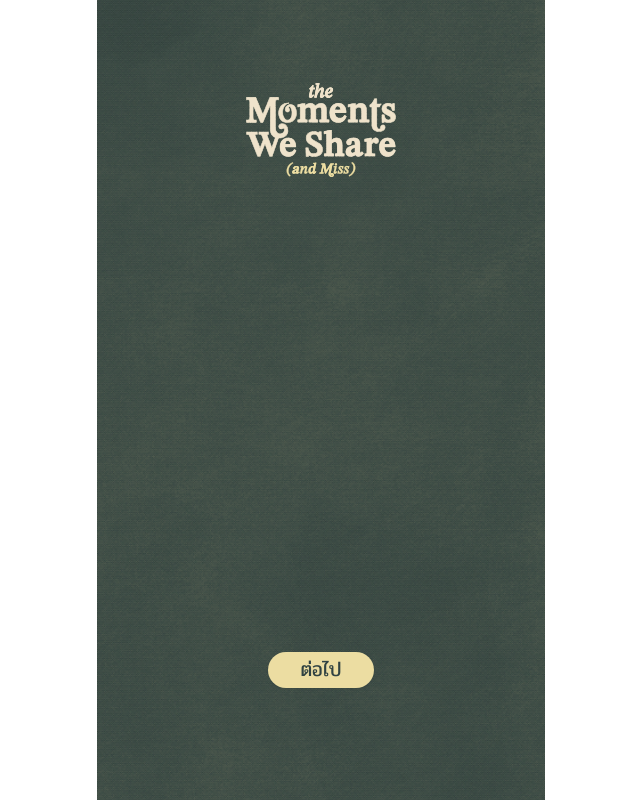
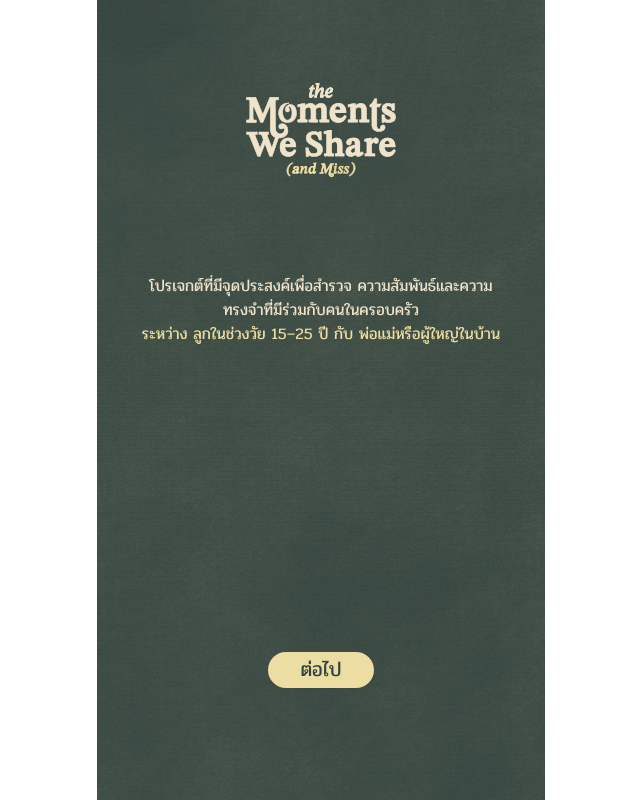
Before and after one commit to mekintown/moments-we-share-and-miss, a Next.js app: page /web-opening-1 in a window 1280 px wide. Shown: the whole page, without its empty margins (319-959 px from the left). Built offline with nearby package versions, Linux system fonts and the light colour scheme.

Commit message:
add-text-size

```diff
--- a/src/app/(0-web-openning)/web-opening-1/page.tsx
+++ b/src/app/(0-web-openning)/web-opening-1/page.tsx
@@ -1,3 +1,13 @@
 export default function Page() {
-  return <></>;
+  return (
+    <div className="text-center text-subheader">
+      <div className="text-main-cream">
+        โปรเจกต์ที่มีจุดประสงค์เพื่อสำรวจ
+        ความสัมพันธ์และความทรงจำที่มีร่วมกับคนในครอบครัว
+      </div>
+      <div className="text-main-yellow">
+        ระหว่าง ลูกในช่วงวัย 15–25 ปี กับ พ่อแม่หรือผู้ใหญ่ในบ้าน
+      </div>
+    </div>
+  );
 }
--- a/src/app/globals.css
+++ b/src/app/globals.css
@@ -5,6 +5,7 @@
 
 @theme inline {
   --color-main-yellow: var(--main-yellow);
+  --color-main-cream: var(--main-cream);
   --color-background: var(--background);
   --color-foreground: var(--foreground);
   --color-sidebar-ring: var(--sidebar-ring);
@@ -44,6 +45,7 @@
 
 :root {
   --main-yellow: rgb(236, 221, 162);
+  --main-cream: rgb(239, 227, 203);
   --radius: 0.625rem;
   --background: oklch(1 0 0);
   --foreground: oklch(0.145 0 0);
@@ -76,6 +78,14 @@
   --sidebar-accent-foreground: oklch(0.205 0 0);
   --sidebar-border: oklch(0.922 0 0);
   --sidebar-ring: oklch(0.708 0 0);
+  --text-subheader: 24px;
+  --text-subheader--line-height: 32px;
+  --text-reveal: 22px;
+  --text-reveal--line-height: 32px;
+  --text-body: 16px;
+  --text-body--line-height: 24px;
+  --text-remark: 14px;
+  --text-remark--line-height: 20px;
 }
 
 .dark {
```
